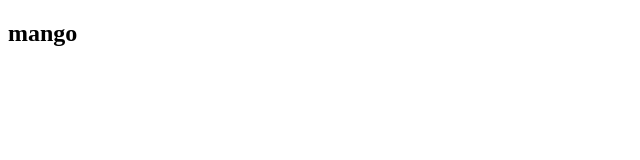
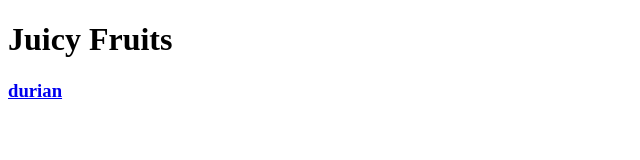
Before and after one commit to mervyns/git-repo, a plain HTML site: page index.html in a window 1280 px wide. Shown: the whole page, without its empty margins (0-640 px from the left). Drawn offline with Linux system fonts and the light colour scheme.

Commit message:
changed h2 to h3,changed mango to durian, linked to GA website

```diff
--- a/index.html
+++ b/index.html
@@ -1,9 +1,13 @@
 <!DOCTYPE html>
 <html>
+
 <head>
     <title></title>
 </head>
+
 <body>
-  <h2>mango</h2>
+    <h1>Juicy Fruits</h1>
+    <h3><a href="https://generalassemb.ly/">durian</a></h3>
 </body>
+
 </html>
```
